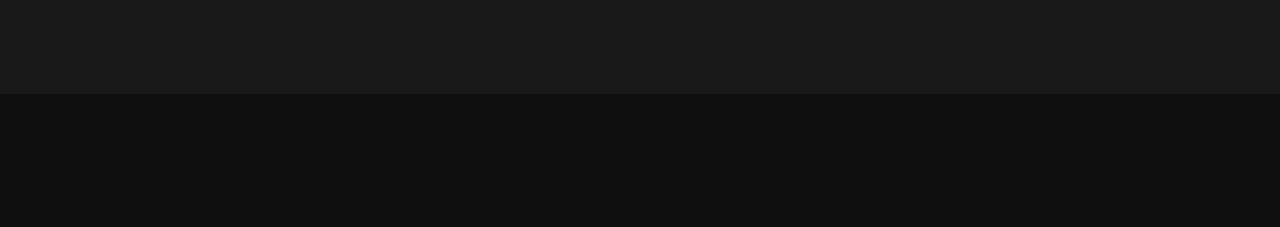
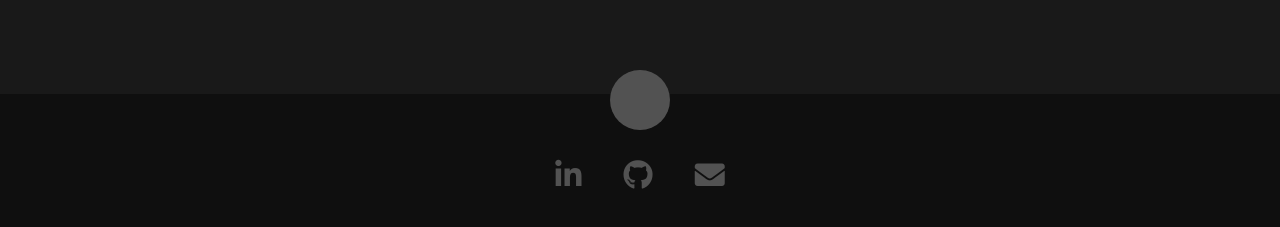
Before and after one commit to tejas-pradeep/portfolio, a React (Create React App) app: page / in a window 1280 px wide. Shown: the part 1090-1317 px from the top of the page. Before the commit the page ends 1184 px from the top, so only its background shows below. Built offline with nearby package versions, Linux system fonts and the light colour scheme; a small style sheet from the web is missing; a web font is replaced by a local one.

Commit message:
Html added for Footer.js

```diff
--- a/src/App.tsx
+++ b/src/App.tsx
@@ -7,6 +7,7 @@ import './App.css';
 import "./css/default.css";
 import "./css/layout.css";
 import "./css/media-queries.css";
+import Footer from "./Components/Footer";
 
 
 function App() {
@@ -15,6 +16,7 @@ function App() {
           <Header resumeData={resume}/>
           <About resumeData = {resume}/>
           <Contact resumeData = {resume}/>
+          <Footer resumeData = {resume}/>
       </div>
 
   );
--- a/src/Components/Footer.js
+++ b/src/Components/Footer.js
@@ -0,0 +1,28 @@
+import React, {Component} from "react";
+export default class Footer extends Component {
+    render () {
+        let resumeData = this.props.resumeData;
+        return (
+            <footer>
+                <div className={"row"}>
+                    <div className={"twelve columns"}>
+                        <ul className={"social-links"}>
+                            {
+                                resumeData.socials && resumeData.socials.map((item) => {
+                                    return (
+                                        <li>
+                                            <a href={item.url}>
+                                                <i className={item.className}/>
+                                            </a>
+                                        </li>
+                                    );
+                                })
+                            }
+                        </ul>
+                    </div>
+                    <div id={"go-top"}><a className={"smoothscroll"} title={"Back to Top"} href={"#home"}><i className={"icon-up-open"}/></a></div>
+                </div>
+            </footer>
+        );
+    }
+}
--- a/src/Components/resume.js
+++ b/src/Components/resume.js
@@ -19,7 +19,7 @@ let resume = {
     },
     {
         "name" : "email",
-        "url" : "rptejas@gatech.edu",
+        "url" : "mailto:rptejas@gatech.edu",
         "className" : "fas fa-envelope"
     }],
     "address" : "Atlanta, GA",
--- a/src/css/default.css
+++ b/src/css/default.css
@@ -789,3 +789,6 @@ properly.
     margin-right: auto !important;
     text-align: center !important;
 }
+.smoothscroll {
+    scroll-behavior: smooth;
+}
```
